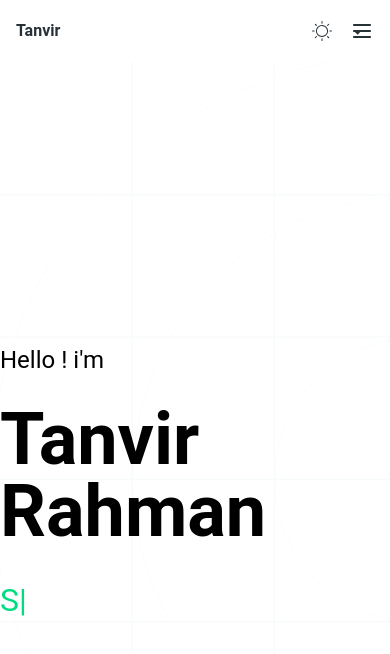
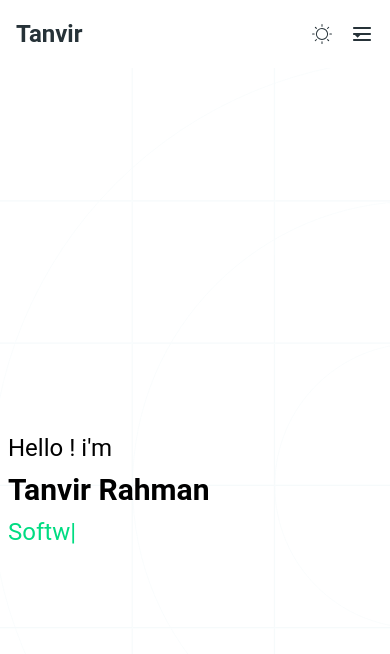
Before and after one commit to tntanvir/Profile, a React (Vite) app: page / in a window 390 px wide. Shown: the top 654 px of the page. Built offline with nearby package versions, Linux system fonts and the light colour scheme.

Commit message:
home done

```diff
--- a/src/component/Hero.jsx
+++ b/src/component/Hero.jsx
@@ -3,13 +3,13 @@ import { TypeAnimation } from 'react-type-animation';
 
 const Hero = () => {
     return (
-        <div className='h-screen hero flex justify-center flex-col lg:px-28 gap-7'>
+        <div className='h-screen hero flex justify-center flex-col lg:px-28 md:gap-7 gap-2 px-2'>
             <h1 className='text-2xl'>Hello  ! i'm</h1>
-            <h1 className='text-7xl font-bold'>Tanvir Rahman</h1>
+            <h1 className='md:text-7xl text-3xl font-bold'>Tanvir Rahman</h1>
             <div className='text-dkText'>
                 <TypeAnimation
                     sequence={[
-                        'Software Engineer  &',
+                        'Software Engineer ',
                         1000,
 
                         'Web developer .',
@@ -17,7 +17,8 @@ const Hero = () => {
                     ]}
                     wrapper="span"
                     speed={50}
-                    style={{ fontSize: '2em', display: 'inline-block' }}
+                    // style={{ fontSize: '2em', display: 'inline-block' }}
+                    className='text-2xl inline-block md:text-5xl'
                     repeat={Infinity}
                 // cursor={false}
 
--- a/src/component/NavbarSimple.jsx
+++ b/src/component/NavbarSimple.jsx
@@ -13,17 +13,17 @@ import { useEffect } from "react";
 import { useState } from "react";
 import { useContext } from "react";
 import { gitUser } from "../App";
-
+import { MdDarkMode } from "react-icons/md";
 function NavList() {
     return (
-        <ul className="my-2 flex flex-col gap-2 lg:mb-0 lg:mt-0 lg:flex-row lg:items-center lg:gap-6 dark:text-white text-black">
+        <ul className="my-2 flex flex-col gap-2 lg:mb-0 lg:mt-0 lg:flex-row lg:items-center lg:gap-6 dark:text-white text-black cursor-pointer">
             <Typography
                 as="li"
                 variant="small"
                 // color="blue-gray"
                 className="p-1 font-medium"
             >
-                <a href="#" className="flex items-center hover:text-blue-500 transition-colors ">
+                <a href="#" className="flex items-center hover:text-dkText transition-colors ">
                     Pages
                 </a>
             </Typography>
@@ -33,7 +33,7 @@ function NavList() {
                 // color="blue-gray"
                 className="p-1 font-medium"
             >
-                <a href="#" className="flex items-center hover:text-blue-500 transition-colors">
+                <a href="#" className="flex items-center hover:text-dkText transition-colors">
                     Account
                 </a>
             </Typography>
@@ -43,7 +43,7 @@ function NavList() {
                 // color="blue-gray"
                 className="p-1 font-medium"
             >
-                <a href="#" className="flex items-center hover:text-blue-500 transition-colors">
+                <a href="#" className="flex items-center hover:text-dkText transition-colors">
                     Blocks
                 </a>
             </Typography>
@@ -53,7 +53,7 @@ function NavList() {
                 // color="blue-gray"
                 className="p-1 font-medium"
             >
-                <a href="#" className="flex items-center hover:text-blue-500 transition-colors">
+                <a href="#" className="flex items-center hover:text-dkText transition-colors">
                     Docs
                 </a>
             </Typography>
@@ -124,14 +124,14 @@ export function NavbarSimple() {
     // ---------------------------------
 
     return (
-        // <Navbar className={`mx-auto max-w-screen md:px-24 py-3 rounded-none top-0 sticky z-50  ${scrl ? '' : "shadow-none"} dark:shadow-dkText  bg-white dark:bg-dkColor dark:text-white border-none px-4`}>
+
         <Navbar className={`mx-auto max-w-screen md:px-24 py-3 rounded-none top-0 sticky z-50 ${scrl ? 'bg-transparent' : them === "dark" ? "bg-dkColor" : "bg-white"} border-none px-4 shadow-none `}>
             <div className="flex items-center justify-between  text-blue-gray-900 dark:text-white">
                 <Typography
                     as="a"
-                    href="#"
+                    href="/"
                     variant="h6"
-                    className="mr-4 cursor-pointer py-1.5"
+                    className="mr-4 cursor-pointer text-2xl py-1.5"
                 >
                     Tanvir
                 </Typography>
@@ -142,9 +142,9 @@ export function NavbarSimple() {
 
                         {
                             them === "dark" ?
-                                <CiLight onClick={() => mode()} className="text-2xl" />
+                                <MdDarkMode onClick={() => mode()} className="text-2xl cursor-pointer hover:text-dkText" />
                                 :
-                                <CiLight onClick={() => mode()} className="text-2xl" />
+                                <CiLight onClick={() => mode()} className="text-2xl cursor-pointer hover:text-dkText" />
                         }
                     </div>
                 </div>
@@ -152,9 +152,9 @@ export function NavbarSimple() {
                 <div className="flex justify-center items-center gap-4 lg:hidden">
                     {
                         them === "dark" ?
-                            <CiLight onClick={() => mode()} className="text-2xl lg:hidden" />
+                            <MdDarkMode onClick={() => mode()} className="text-2xl lg:hidden  cursor-pointer hover:text-dkText" />
                             :
-                            <CiLight onClick={() => mode()} className="text-2xl lg:hidden" />
+                            <CiLight onClick={() => mode()} className="text-2xl lg:hidden  cursor-pointer hover:text-dkText" />
                     }
                     <IconButton
                         variant="text"
--- a/src/index.css
+++ b/src/index.css
@@ -8,3 +8,17 @@
     background-repeat: no-repeat;
     /* backgroun */
 }
+
+:root {
+    scroll-behavior: smooth;
+}
+
+::-webkit-scrollbar {
+    width: 0.2rem;
+    background: gray;
+}
+
+::-webkit-scrollbar-thumb {
+    background-color: #00dc82;
+    border-radius: 20px;
+}
```
